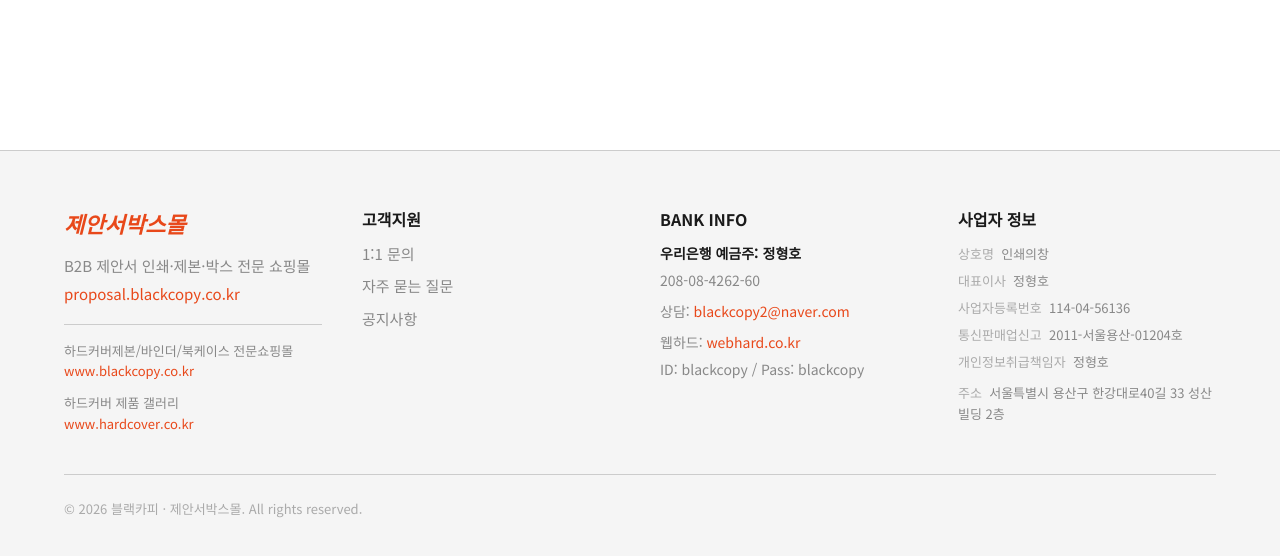
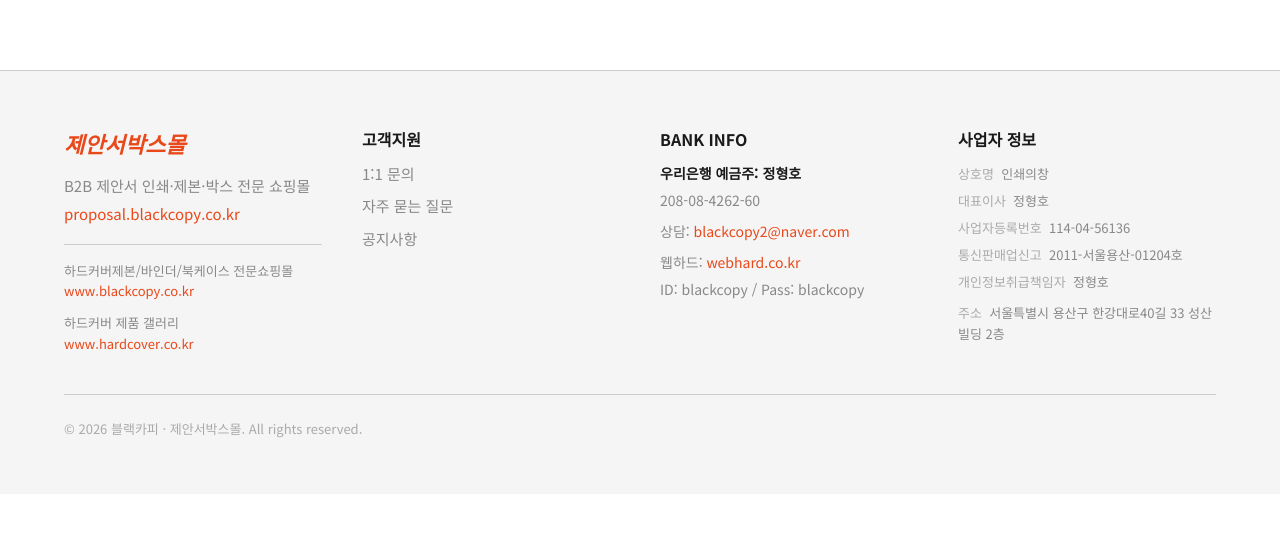
Before and after one commit to hyunghojeung/proposal-mall, a Next.js app: page /contact in a window 1280 px wide. Shown: the part 1249-1805 px from the top of the page. After the commit the page ends 1743 px from the top, so only its background shows below. Built offline with nearby package versions, Linux system fonts and the light colour scheme; no server answers; the database is empty.

Commit message:
fix: 메인 카카오채널 영역과 푸터 사이 간격 제거 (mt-20 삭제)

```diff
--- a/src/components/Footer.tsx
+++ b/src/components/Footer.tsx
@@ -2,7 +2,7 @@ import Link from "next/link";
 
 export function Footer() {
   return (
-    <footer className="mt-20 border-t border-line bg-bg">
+    <footer className="border-t border-line bg-bg">
       <div className="mx-auto max-w-page px-6 py-14">
         <div className="grid grid-cols-1 gap-10 sm:grid-cols-2 md:grid-cols-4">
           <div>
```
